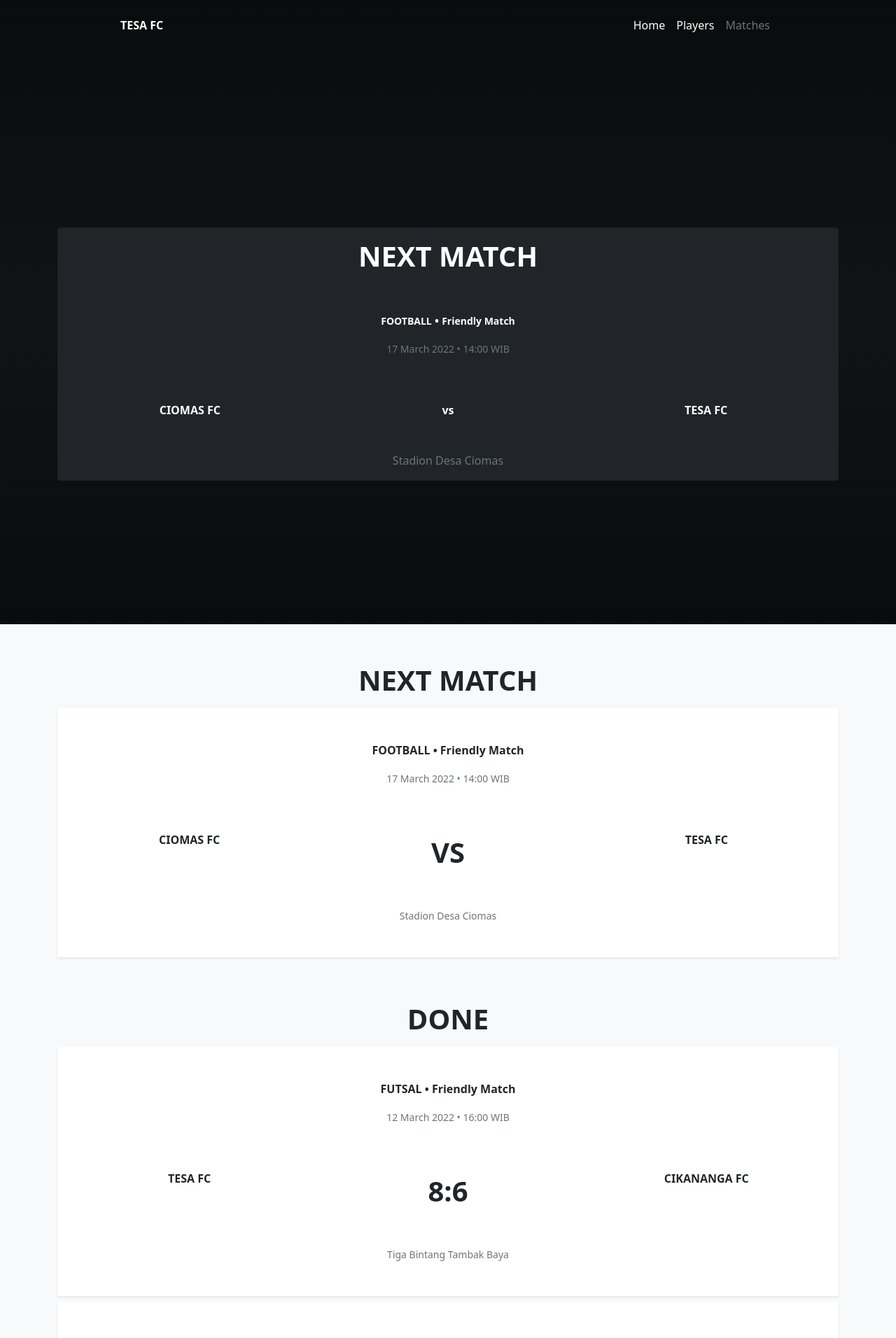
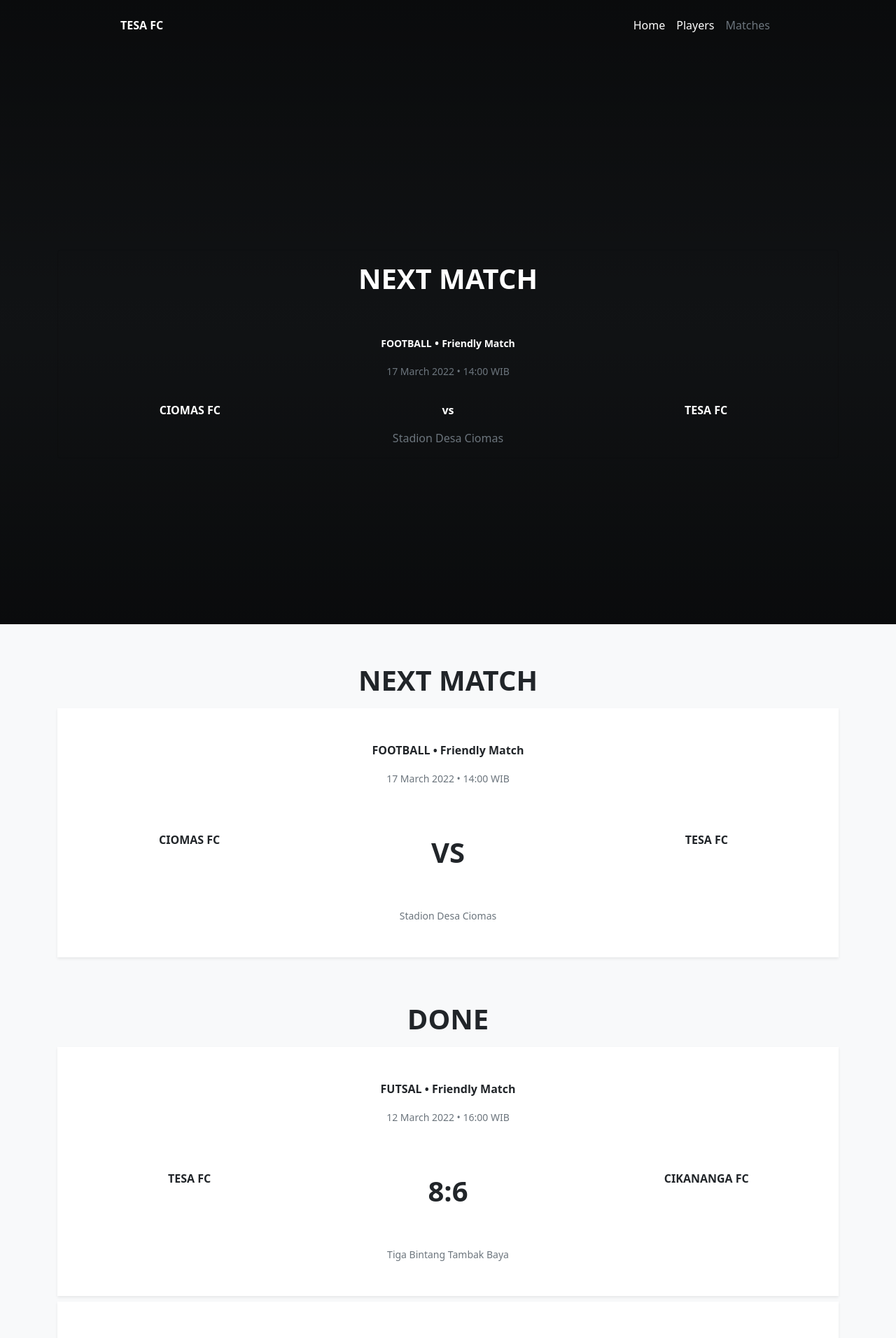
Before and after one commit to tesafc/www2, a Jekyll site: the page built from matches.html, in a window 1280 px wide. Shown: the top 1912 px of the page at 70% size. Built offline with Jekyll 4.4.1, drawn with Linux system fonts in a browser that asks for light colours.

Commit message:
Update header-match.html

```diff
--- a/_includes/header-match.html
+++ b/_includes/header-match.html
@@ -17,12 +17,12 @@
     <div class="container-sm h-100 d-flex flex-column justify-content-center text-center">
       <div class="row row-cols-1">
         <div class="col">
-          <div class="card bg-dark text-white">
+          <div class="card bg-transparent text-white">
             <div class="card-body py-3">
               <h1 class="text-uppercase fw-bolder pb-5">next match</h1>
               <p class="card-text fw-bolder"><small class="text-uppercase">{{ match.type }}</small> • <small class="text-capitalize">{{ match.competition }}</small></p>
               <p class="card-text text-secondary"><small class="text-capitalize">{{ match.date | date: "%d %B %Y • %R" | append: " WIB" }}</small></p>
-              <div class="row row-cols-3 text-center py-5">
+              <div class="row row-cols-3 text-center py-3">
                 <div class="col"><span class="fw-bold text-uppercase">{{ match.home }}</span></div>
                 <div class="col"><span class="fw-bold">vs</span></div>
                 <div class="col"><span class="fw-bold text-uppercase">{{ match.away }}</span></div>
```
